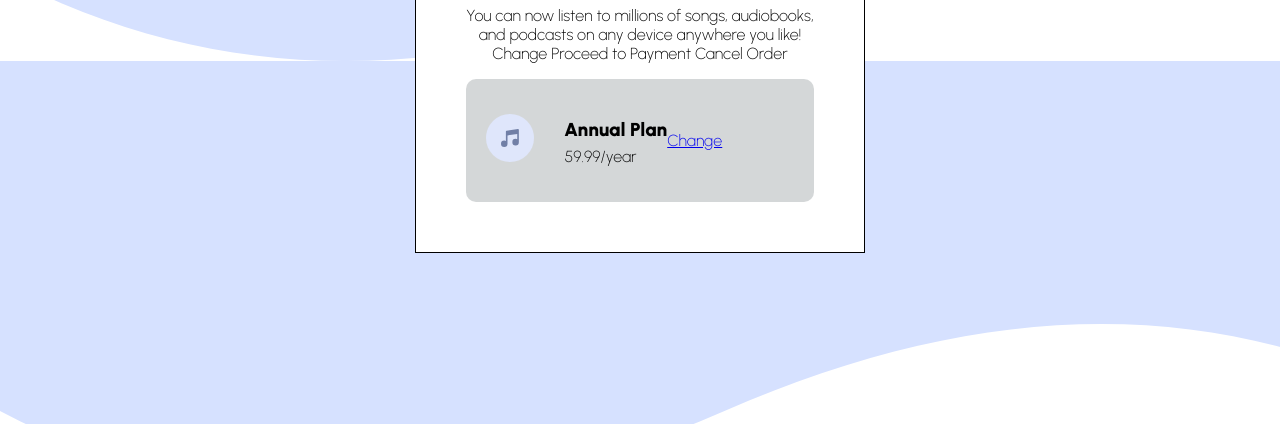
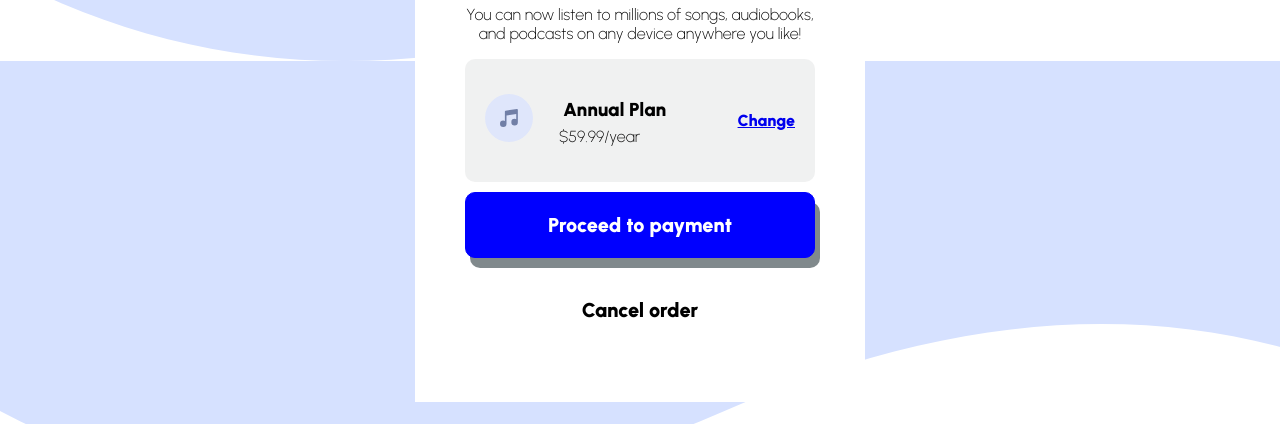
Before and after one commit to alemari7284/FEM-summary, a plain HTML site: page index.html in a window 1280 px wide. Shown: the part 376-800 px from the top of the page. Drawn offline with Linux system fonts and the light colour scheme.

Commit message:
almost there

```diff
--- a/index.html
+++ b/index.html
@@ -20,22 +20,24 @@
           <h1 class="title">Order Summary</h1>
             <p>You can now listen to millions of songs, audiobooks, and podcasts on any
             device anywhere you like!
-
-            Change
-
-            Proceed to Payment
-            Cancel Order
           </p>
 
           <div class="details">
-            <a href="#"><img src="./images/icon-music.svg" alt="music"></a>
-            <div class="content2">
-              <h3>Annual Plan</h3>
-              <p>59.99/year</p>
+            <div class="father">
+              <div><a href="#"><img src="./images/icon-music.svg" alt="music"></a></div>
+              <div class="content2">
+                <h3>Annual Plan</h3>
+                <p>$59.99/year</p>
+              </div>
             </div>
-            <div><a href="#">Change</a></div>
+            <div>
+              <a href="#">Change</a>
+            </div>
           </div>
             <div class="footerSection">
+              <button class="pay" onclick="alert('ciao')">Proceed to payment</button>
+              <button class="cancel">Cancel order</button>
+
             </div>
         </div>
     </div>
--- a/styles.css
+++ b/styles.css
@@ -35,18 +35,25 @@ body {
     font-size: 16px;
     padding: 50px;
     margin-top: -4px;
-    border: 0.5px solid black;
+    /* border: 0.5px solid black; */
     width: fit-content;
     height: fit-content;
 }
 
 .details {
-    background-color: rgba(88, 101, 104, 0.26);
+    background-color: rgba(88, 101, 104, 0.089);
     border-radius: 10px;
     padding: 20px;
     display: flex;
     flex-direction: row;
-    justify-content: flex-start;
+    justify-content: space-between;
+    align-items: center;
+}
+
+.father {
+    display: flex;
+    flex-direction: row;
+    justify-content: space-between;
     align-items: center;
 }
 
@@ -54,3 +61,37 @@ body {
     margin-left: 30px;
     margin-bottom: -10px;
 }
+
+a {
+    font-weight: bold;
+}
+
+.pay {
+    font-family: inherit;
+    cursor: pointer;
+    font-weight: bold;
+    font-size: 20px;
+    padding: 20px;
+    margin: 10px auto 10px auto;
+    border-radius: 10px;
+    border: 1px solid blue;
+    display: block;
+    width: 100%;
+    background-color: blue;
+    color: white;
+    box-shadow: 5px 10px rgba(88, 101, 104, 0.76);
+}
+
+.cancel {
+    font-family: inherit;
+    cursor: pointer;
+    font-weight: bold;
+    font-size: 20px;
+    padding: 20px;
+    margin: 20px auto 10px auto;
+    border: 0px;
+    display: block;
+    width: 100%;
+    background-color: white;
+    color: black;
+}
```
